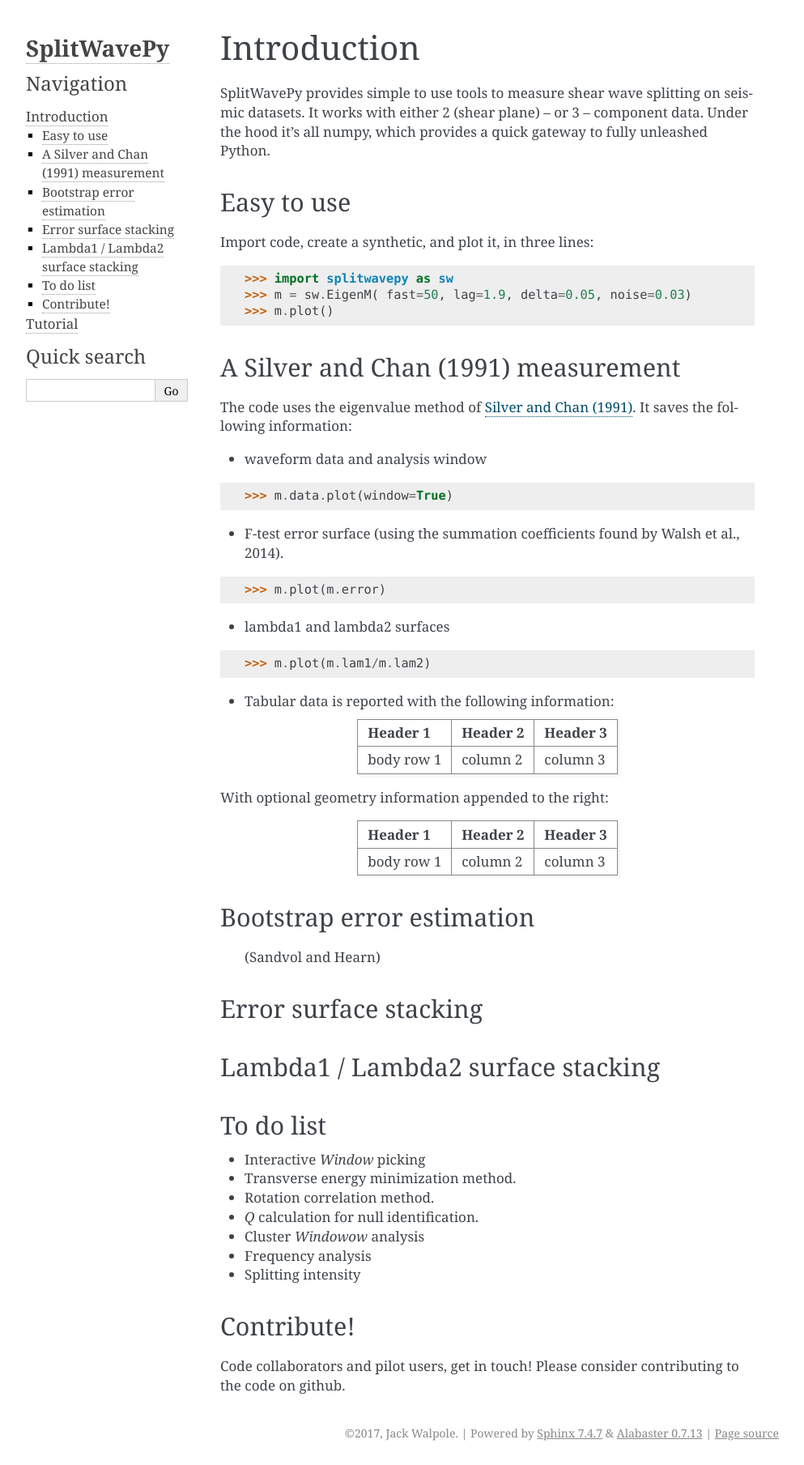
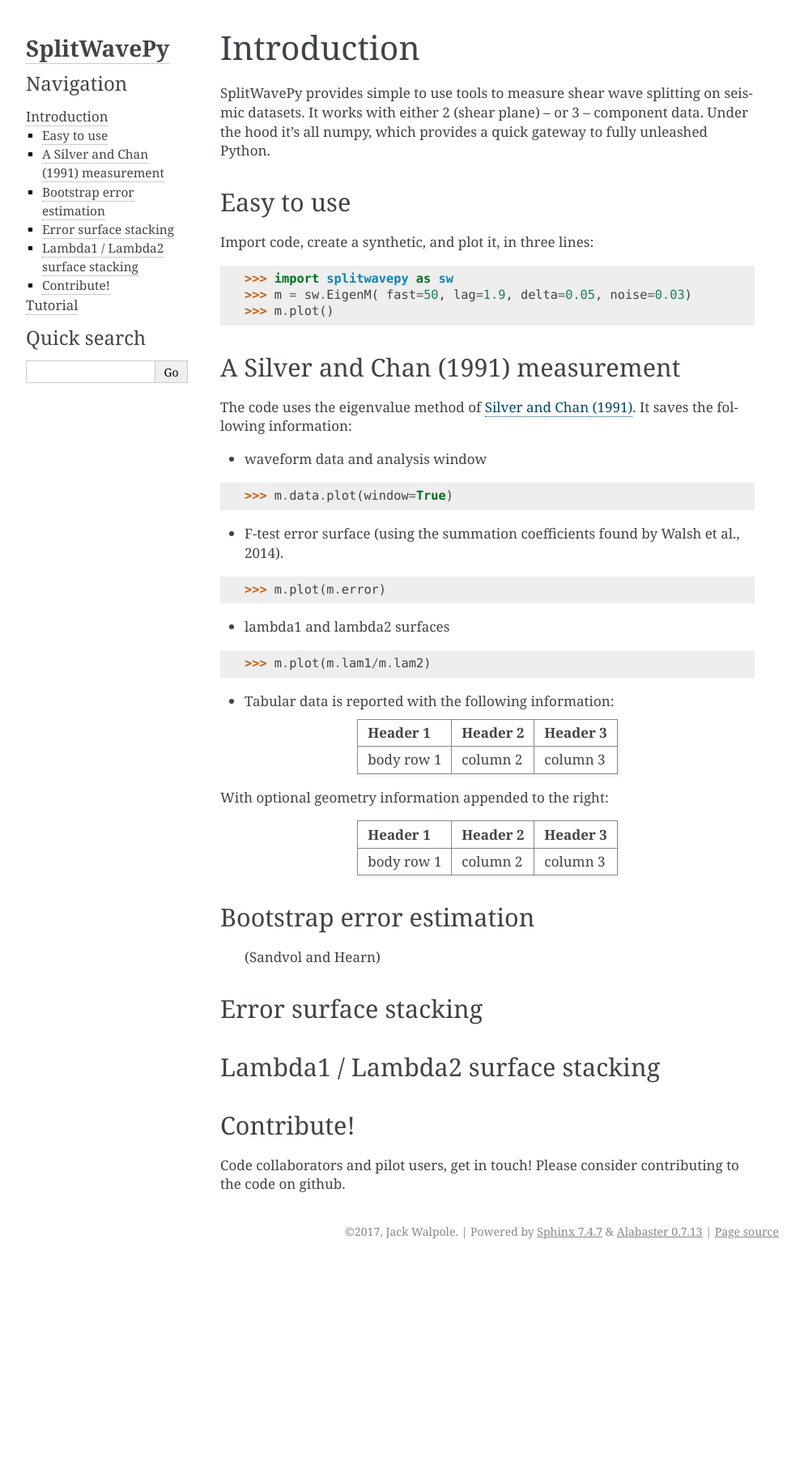
Before and after one commit to JackWalpole/splitwavepy, a Sphinx documentation site: the page built from docs/introduction.rst, in a window 1280 px wide. Shown: the whole page at 81% size, without its empty margins (148-1141 px from the left). Built offline with Sphinx 7.4.7, drawn with Linux system fonts in a browser that asks for light colours; after the commit the page ends 1560 px from its top, so only the background shows below that.

Commit message:
More docs

```diff
--- a/docs/introduction.rst
+++ b/docs/introduction.rst
@@ -63,21 +63,19 @@
 ----------------------------------
 
 
-
-
-To do list
-------------
-
-- Interactive *Window* picking
-- Transverse energy minimization method.
-- Rotation correlation method.
-- *Q* calculation for null identification.
-- Cluster *Windowow* analysis
-- Frequency analysis
-- Splitting intensity
-
 Contribute!
 -----------
 
 Code collaborators and pilot users, get in touch!
 Please consider contributing to the code on github.
+
+.. To do
+.. -----
+..
+.. - Interactive *Window* picking
+.. - Transverse energy minimization method.
+.. - Rotation correlation method.
+.. - *Q* calculation for null identification.
+.. - Cluster *Window* analysis
+.. - Frequency analysis
+.. - Splitting intensity
```
Also changed, not shown: docs/tutorial.rst (+54 -5 lines).
